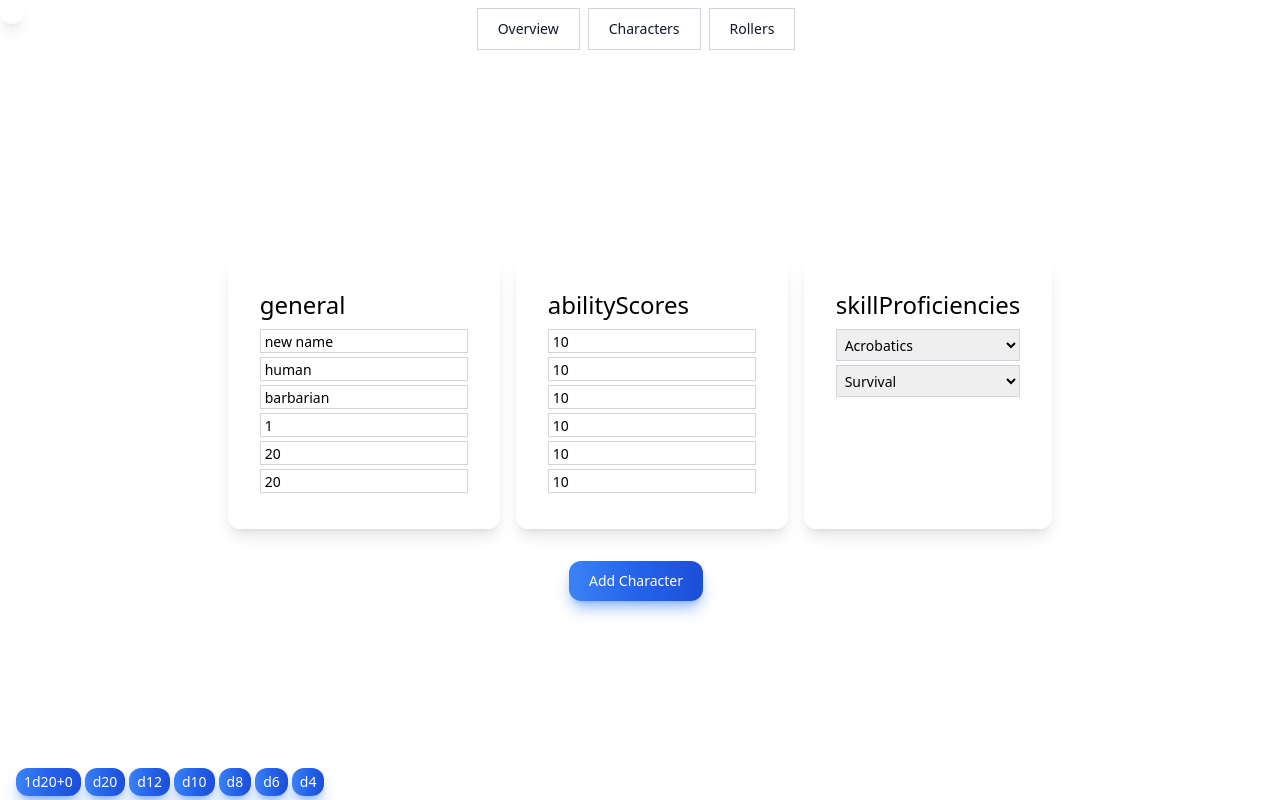
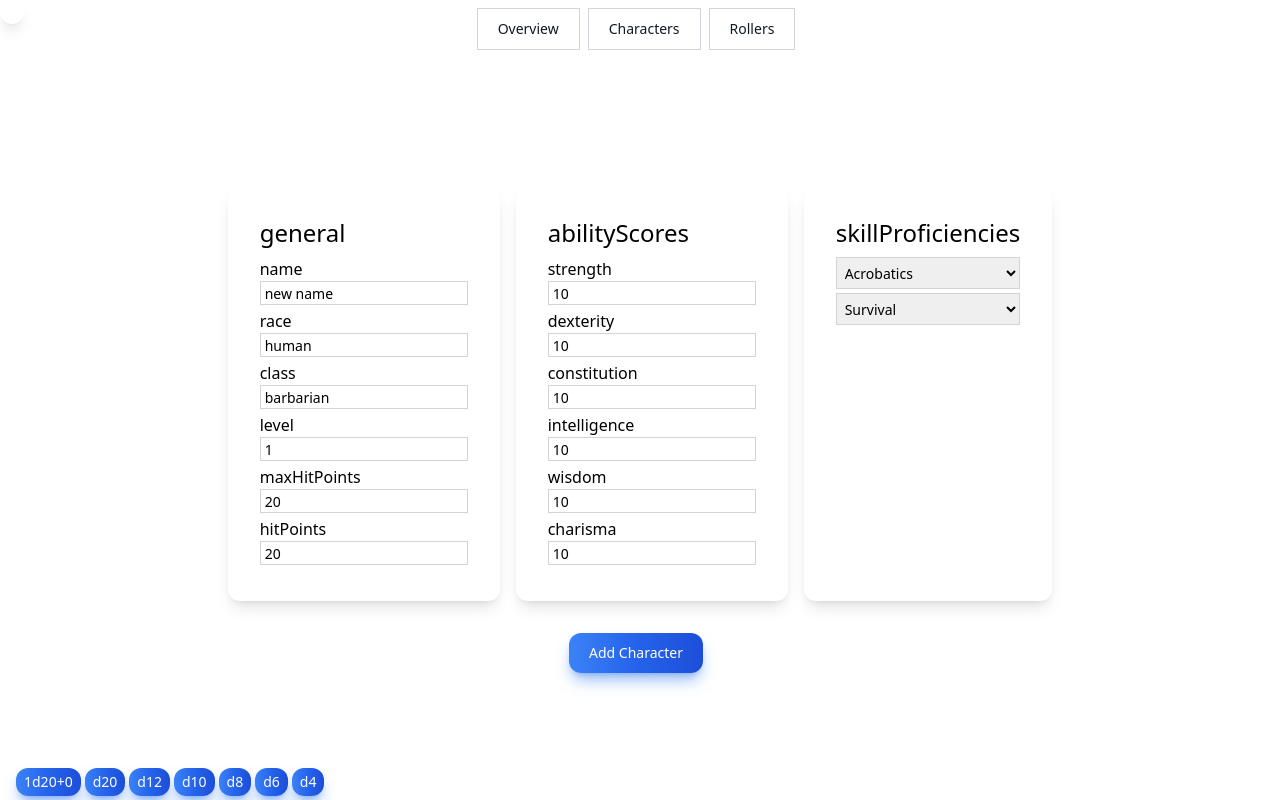
Before and after one commit to troyrthompson/dm-tools, a Next.js app: page /character/add in a window 1280 px wide. Built offline with nearby package versions, Linux system fonts and the light colour scheme.

Commit message:
Add labels

```diff
--- a/app/components/character/EditCharacterSheet.tsx
+++ b/app/components/character/EditCharacterSheet.tsx
@@ -25,7 +25,10 @@ export const EditCharacterSheet = ({ characterDataArr, inputRefs }: CharacterShe
             )
         } else {
             return (
+                <>
+                <label for={data[0]}>{data[0]}</label>
                 <input className="text-sm h-6 pl-1 py-1 border border-gray-300 mb-1" type={inputType} key={data[0]} id={data[0]} ref={el => inputRefs.current[superIndex++] = el} defaultValue={data[1]} />
+                </>
             )
         }
     }
```
